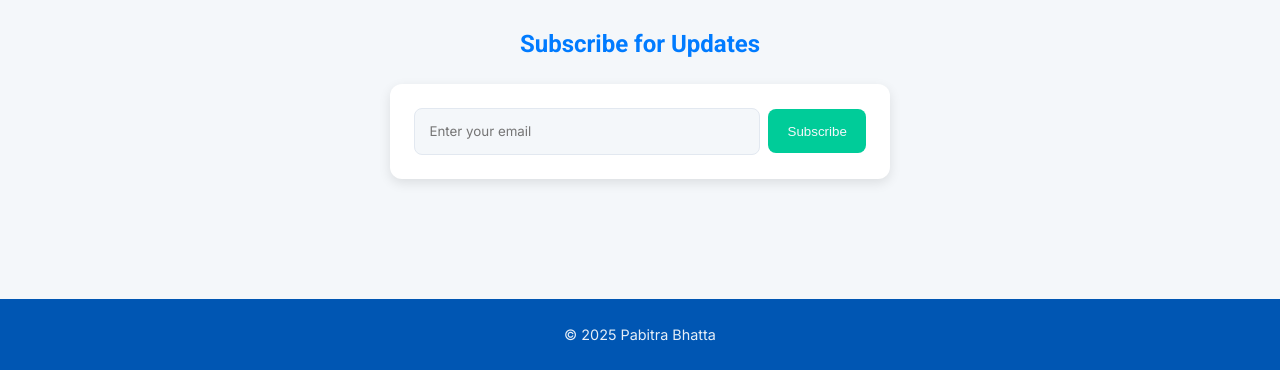
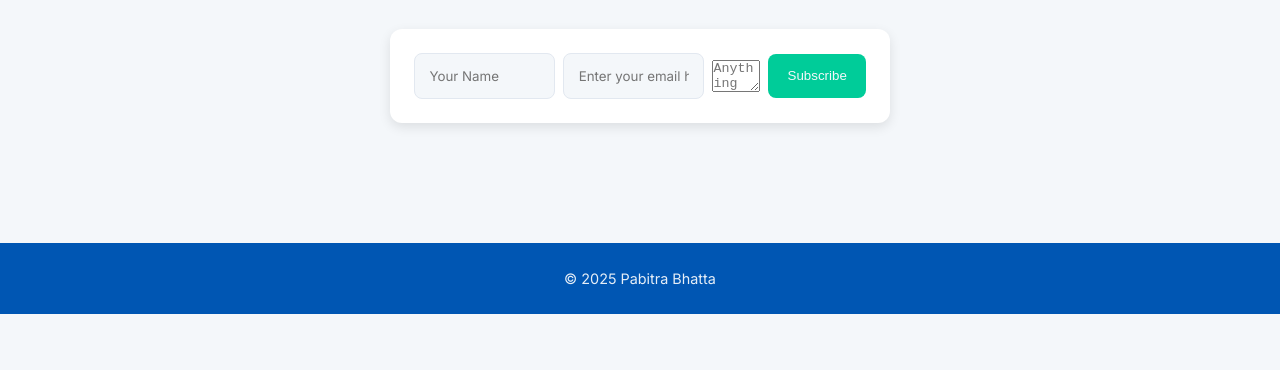
Before and after one commit to bmentoy/pabitrabhatta, a plain HTML site: page contact.html in a window 1280 px wide. Shown: the part 938-1308 px from the top of the page. After the commit the page ends 1252 px from the top, so only its background shows below. Drawn offline with Linux system fonts and the light colour scheme.

Commit message:
Update contact.html

```diff
--- a/contact.html
+++ b/contact.html
@@ -88,14 +88,14 @@
           </div>
         </div>
 
-        <h3 data-i18n="contact-subscribe-title" style="text-align:center; margin-top: 2rem;">Subscribe for Updates</h3>
         <div class="subscribe-form">
-          <form action="https://formsubmit.co/bhattaaryan123@gmail.com" method="POST">
-            <input type="email" name="email" data-i18n-placeholder="contact-subscribe-placeholder" placeholder="Enter your email" required aria-label="Your email for subscription">
-            <button type="submit" data-i18n="contact-subscribe-button" aria-label="Subscribe">Subscribe</button>
-          </form>
+        <form action="https://formsubmit.co/bhattacharyan123@gmail.com" method="POST">
+        <input type="text" name="name" placeholder="Your Name" required>
+        <input type="email" name="_replyto" placeholder="Enter your email here" required>
+        <textarea name="message" placeholder="Anything you want to discuss"></textarea>
+        <button type="submit">Subscribe</button>
+        </form>
         </div>
-      </div>
     </section>
   </main>
 
```
